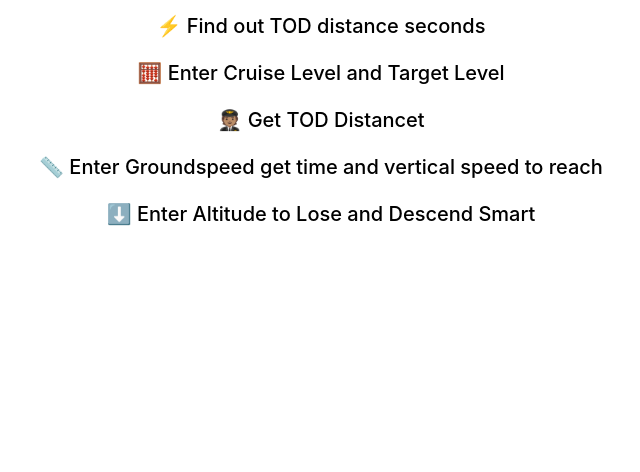
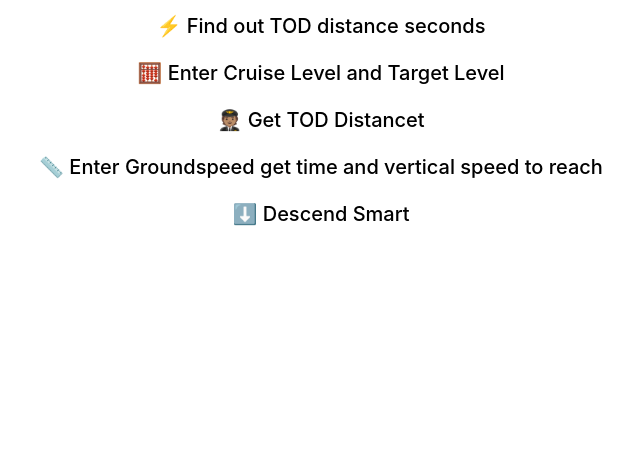
Before and after one commit to JuanMPadilla/DescentProfileWeb, a plain HTML site: page index.html in a window 1280 px wide. Shown: the part 328-800 px from the top of the page, without its empty margins (319-959 px from the left). Drawn offline with Linux system fonts and the light colour scheme.

Commit message:
Update index.html

```diff
--- a/index.html
+++ b/index.html
@@ -100,7 +100,7 @@
     <h2>🧮 Enter Cruise Level and Target Level </h2>
     <h2>🧑🏽‍✈️ Get TOD Distancet</h2>
     <h2>📏 Enter Groundspeed get time and vertical speed to reach</h2>
-    <h2 style="margin-bottom: 100px;">⬇️ Enter Altitude to Lose and Descend Smart</h2>
+    <h2 style="margin-bottom: 100px;">⬇️  Descend Smart</h2>
 
     <br><br><br><br><br><br>
 
```
